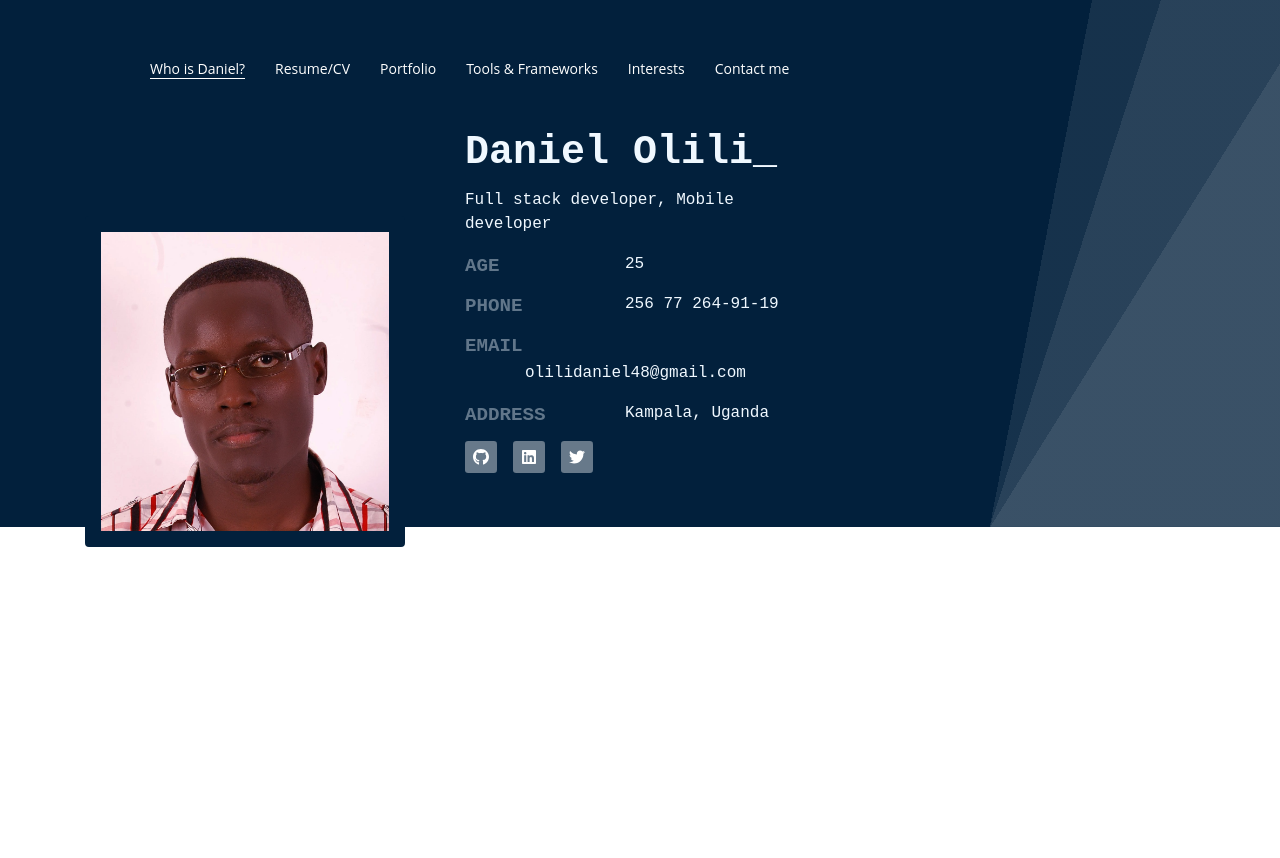
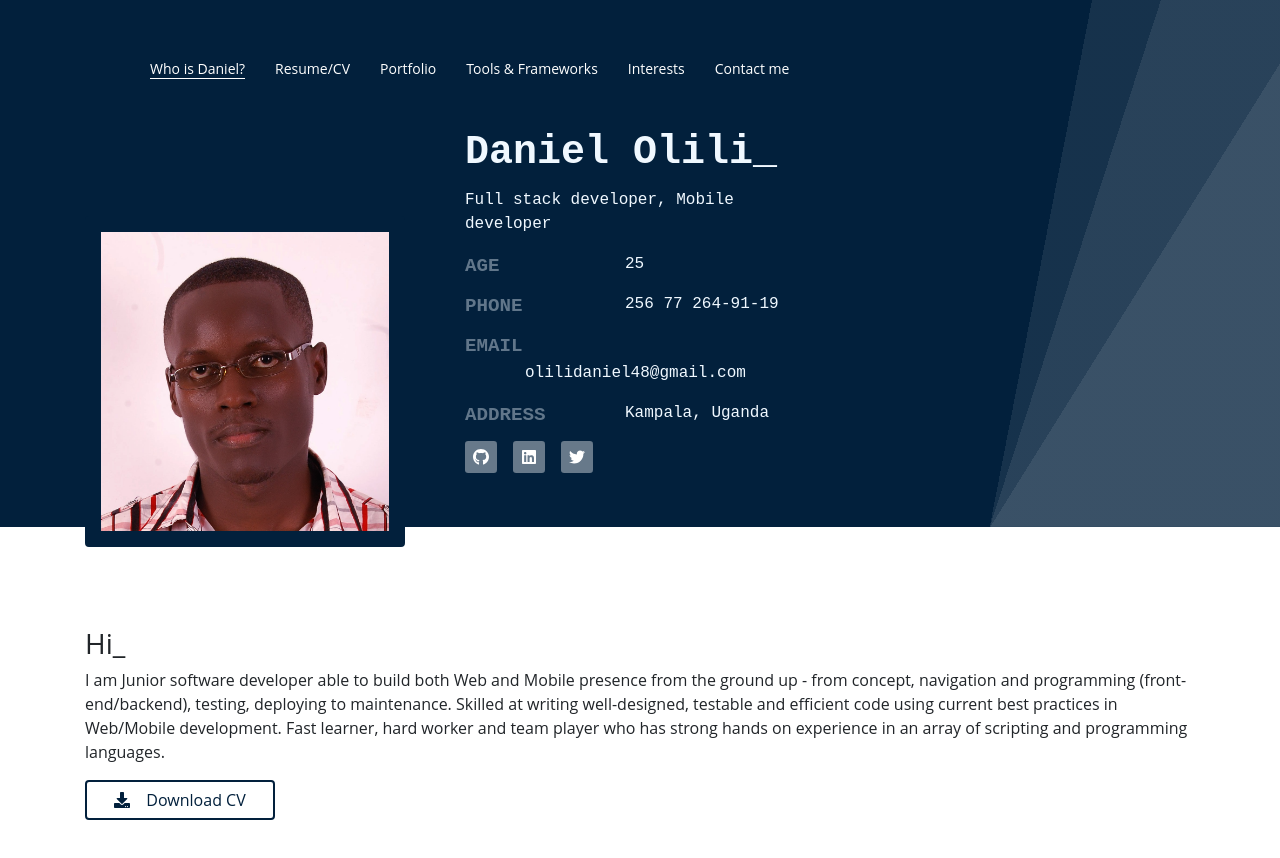
Before and after one commit to Olili2017/Olili2017.github.io, a React (Create React App) app: page / in a window 1280 px wide. Shown: the top 858 px of the page. Before the commit the page ends 800 px from the top, so only its background shows below. Built offline with nearby package versions, Linux system fonts and the light colour scheme.

Commit message:
(Feature): finished "Who am I?" section. Lacking CV download... To tackle letter

```diff
--- a/package.json
+++ b/package.json
@@ -13,7 +13,9 @@
     "react-bootstrap": "^1.0.0-beta.15",
     "react-dom": "^16.12.0",
     "react-scripts": "3.2.0",
-    "react-scroll": "^1.7.14"
+    "react-scroll": "^1.7.14",
+    "react-spinners-kit": "^1.9.0",
+    "styled-components": "^4.4.1"
   },
   "scripts": {
     "start": "react-scripts start",
--- a/src/App.css
+++ b/src/App.css
@@ -1,6 +1,7 @@
 .App {
   /* text-align: center; */
   font-family: 'Roboto Mono',monospace;
+  font-family: 'Open Sans',Helvetica,Arial,sans-serif;
 }
 
 .invisible {
@@ -36,7 +37,7 @@ a {
   color: #fff!important;
   font-size: 14px;
   text-decoration: none!important;
-  font-family: Open Sans,Helvetica,Arial,sans-serif;
+  font-family: 'Open Sans',Helvetica,Arial,sans-serif;
   background-color: transparent;
   cursor: pointer;
 }
@@ -129,6 +130,7 @@ nav div a:hover::after {
   padding: 3em;
   background-image: linear-gradient(122deg,rgba(245,33,33,0) 82%,hsla(0,0%,100%,.08) 0),linear-gradient(108deg,rgba(27,0,255,0) 80%,hsla(0,0%,100%,.08) 0),linear-gradient(101deg,rgba(255,33,33,0) 79%,hsla(0,0%,100%,.08) 0),radial-gradient(circle,#02203c 0,#02203c 100%);
   /* background-image: linear-gradient(-122deg,rgba(245,33,33,0) 82%,hsla(0,0%,100%,.08) 0),linear-gradient(-108deg,rgba(27,0,255,0) 80%,hsla(0,0%,100%,.08) 0),linear-gradient(-101deg,rgba(255,33,33,0) 79%,hsla(0,0%,100%,.08) 0),radial-gradient(circle,#02203c 0,#02203c 100%); */
+  font-family: 'Roboto Mono',monospace;
 }
 
 p.developer-name {
--- a/src/App.js
+++ b/src/App.js
@@ -1,5 +1,6 @@
 import React, {Component} from 'react';
-import Landing from './components/stateless/Landing'
+import Landing from './components/stateless/Landing';
+import Whoami from './components/stateful/Whoami';
 // import { Popover } from '@material-ui/core';
 // import profile from './profile.jpg';
 import { Button,Image, Container, Row, Col } from 'react-bootstrap';
@@ -14,6 +15,7 @@ class App extends Component {
     return (
       <div className="App">
         <Landing />
+        <Whoami />
         {/* <MainHeader /> */}
         {/* <Education /> */}
       </div>
--- /dev/null
+++ b/src/components/stateful/Whoami.js
@@ -0,0 +1,73 @@
+import React, { Component } from 'react';
+import { Row, Container, Col, Button } from 'react-bootstrap'
+import { FontAwesomeIcon } from '@fortawesome/react-fontawesome';
+import { faDownload, faUserNinja } from '@fortawesome/free-solid-svg-icons';
+import { HoopSpinner } from "react-spinners-kit";
+import './css/whoami.css';
+
+class Whoami extends Component {
+
+    constructor(props){
+        super(props);
+        this.state = {
+            loading: false,
+            downloadResume : false,
+            downloadFailed : false
+        }
+
+        this.downloadResume = this.downloadResume.bind(this);
+    }
+
+    downloadResume (event){
+        this.setState({loading : true, downloadFailed : false});
+        //TODO: Implement download resume feature later
+        setTimeout(() => {
+            this.setState({loading : false, downloadFailed : true});
+        }, 5000);
+    }
+
+    render (){
+
+        const {loading} = this.state;
+
+        return (
+            <Container id="whoami">
+                <Row>
+                    <Col>
+                        <h3>Hi_</h3>
+                        <p>
+                            I am Junior software developer able to build both Web and Mobile presence
+                            from the ground up - from concept, navigation and programming
+                            (front-end/backend), testing, deploying to maintenance.
+                            Skilled at writing well-designed, testable and efficient code using
+                            current best practices in Web/Mobile development. Fast learner,
+                            hard worker and team player who has strong hands on experience in an array of scripting
+                            and programming languages.
+                        </p>
+                    </Col>
+                </Row>
+                <Row>
+                    <Col>
+                        <div className="btn-download" onClick={this.downloadResume} >
+                            <div className="btn-download-slide" >
+                                <div className="btn-download-slide-content">
+                                    <FontAwesomeIcon className="fa-in-btn" icon={faDownload} />
+                                    <span className="text-color-white" >Download CV</span>
+                                </div>
+                            </div>
+                            <FontAwesomeIcon className="fa-in-btn" icon={faDownload} />
+                            <span className="in-btn-text" >Download CV</span>
+                        </div>
+                        {this.state.downloadFailed ? <span style={{color : 'red'}}>&nbsp;&nbsp;&nbsp;Looks like the file server is still having a time of it's own. Please try in a few moments ... <FontAwesomeIcon icon={faUserNinja}/></span> : <span></span>}
+                        <HoopSpinner
+                            size={30}
+                            color="#686769"
+                            loading={loading}/>
+                    </Col>
+                </Row>
+            </Container>
+        );
+    }
+}
+
+export default Whoami;
--- /dev/null
+++ b/src/components/stateful/css/whoami.css
@@ -0,0 +1,93 @@
+#whoami {
+    margin-top: 100px;
+    margin-bottom: 50px;
+}
+
+.text-color-primary {
+    color: #02203c;
+}
+
+.text-color-white {
+    color: #fff;
+}
+
+.btn-download {
+    position: relative;
+    margin: 0 auto;
+    padding: 5px 0;
+    -webkit-transition: background-color .2s,color .2s;
+    transition: background-color .2s,color .2s;
+    text-align: center;
+    cursor: pointer;
+    display: -webkit-inline-box;
+    display: inline-flex;
+    border: 2px solid #02203c;
+    border-radius: 4px;
+    -webkit-box-align: center;
+    align-items: center;
+    -webkit-box-pack: center;
+    justify-content: center;
+    color: #02203c;
+    overflow: hidden;
+    width: 190px;
+    height: 40px;
+}
+
+/* .btn-download:hover  */
+
+.btn-download-slide {
+    position: absolute;
+    width: 0px;
+    height: 100%;
+    background-color: #02203c;
+    -webkit-transition: width .4s cubic-bezier(.34,.63,.29,.96);
+    transition: width .4s cubic-bezier(.34,.63,.29,.96);
+    left: 0;
+    z-index: 0;
+    overflow: hidden;
+}
+
+.btn-download:hover .btn-download-slide {
+    width: 190px;
+    /* background-color: red; */
+}
+
+.btn-download:hover {
+    color: #fff;
+}
+
+.btn-download-slide-content {
+    width: 190px;
+    display: -webkit-box;
+    display: flex;
+    -webkit-box-align: center;
+    align-items: center;
+    -webkit-box-pack: center;
+    justify-content: center;
+    padding: 5px 0;
+}
+
+.fa-in-btn {
+    width: 30px;
+    margin-inline-end: 1em;
+}
+
+.btn-download-icon {
+    width: 30px;
+    margin: 0 15px 0 0;
+}
+/* .btn-download {
+    background-color: #6d56c1;
+    height: 50px;
+    border-radius: 25px;
+    font-size: 14px;
+    line-height: 20px;
+    text-transform: uppercase;
+    padding: 15px;
+    min-width: 170px;
+    text-align: center;
+    display: inline-block;
+    color: #fff!important;
+    font-weight: 600;
+    overflow: hidden;
+} */
--- a/src/components/stateless/Landing.js
+++ b/src/components/stateless/Landing.js
@@ -4,7 +4,6 @@ import { FontAwesomeIcon } from "@fortawesome/react-fontawesome"
 import { faTwitter, faGithub, faLinkedin } from "@fortawesome/free-brands-svg-icons"
 import profile from '../../profile.jpg';
 import Topmenu from '../stateful/Topmenu';
-
 
 function Landing (props){
 
```
Also changed, not shown: src/download_icon.png (added), 1 other file (tests, documents, lock files or other folders).
